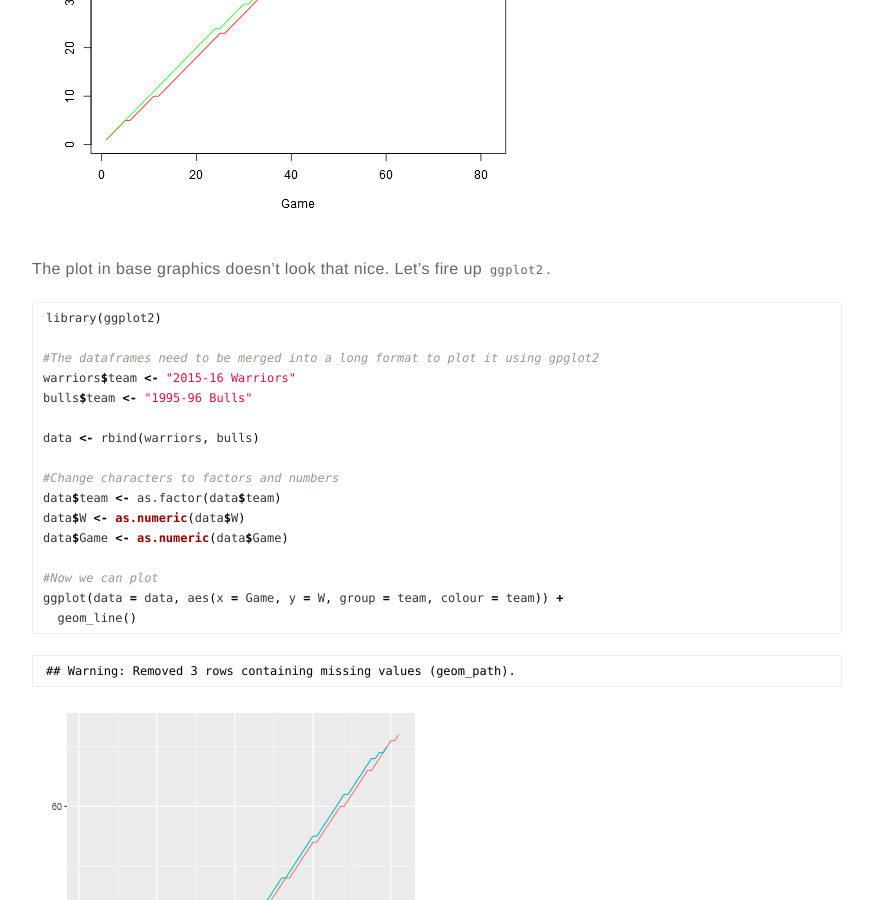
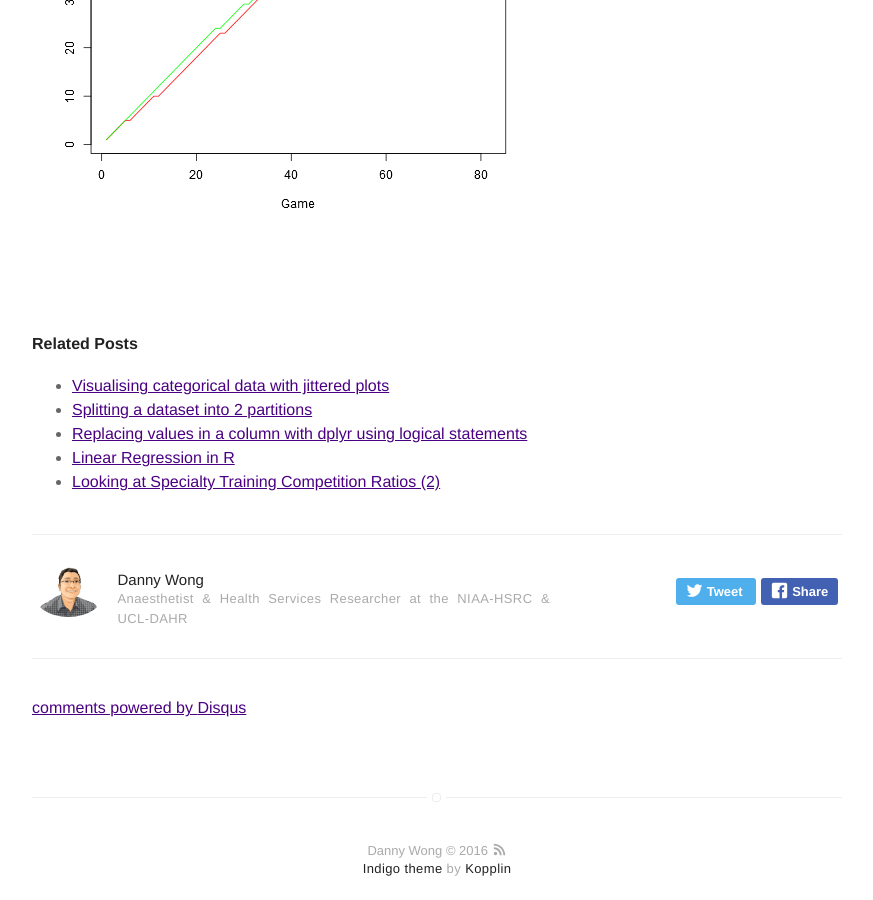
Before and after one commit to dannyjnwong/dannyjnwong.github.io, a Jekyll site: the page built from _posts/2016-04-08-Webscraping-NBA-data-2015-16-Golden-State-Warriors-vs-1995-96-Chicago-Bulls.md, in a window 1280 px wide and 900 px high, scrolled down 4978 px. Shown: the whole window, without its empty margins (203-1076 px from the left). Built offline with Jekyll 4.4.1, drawn with Linux system fonts in a browser that asks for light colours; comment, search, counter and statistics services are not loaded.

Commit message:
Revision

```diff
--- a/_posts/2016-04-08-Webscraping-NBA-data-2015-16-Golden-State-Warriors-vs-1995-96-Chicago-Bulls.md
+++ b/_posts/2016-04-08-Webscraping-NBA-data-2015-16-Golden-State-Warriors-vs-1995-96-Chicago-Bulls.md
@@ -254,33 +254,3 @@ points(W ~ Game, type="l", col="green", data = warriors)
 {% endhighlight %}
 
 ![center](/figures/2016-04-08-Webscraping-NBA-data-2015-16-Golden-State-Warriors-vs-1995-96-Chicago-Bulls/unnamed-chunk-1-1.png)
-
-The plot in base graphics doesn't look that nice. Let's fire up `ggplot2`.
-
-
-{% highlight r %}
-library(ggplot2)
-
-#The dataframes need to be merged into a long format to plot it using gpglot2
-warriors$team <- "2015-16 Warriors"
-bulls$team <- "1995-96 Bulls"
-
-data <- rbind(warriors, bulls)
-
-#Change characters to factors and numbers
-data$team <- as.factor(data$team)
-data$W <- as.numeric(data$W)
-data$Game <- as.numeric(data$Game)
-
-#Now we can plot
-ggplot(data = data, aes(x = Game, y = W, group = team, colour = team)) +
-  geom_line()
-{% endhighlight %}
-
-
-
-{% highlight text %}
-## Warning: Removed 3 rows containing missing values (geom_path).
-{% endhighlight %}
-
-![center](/figures/2016-04-08-Webscraping-NBA-data-2015-16-Golden-State-Warriors-vs-1995-96-Chicago-Bulls/unnamed-chunk-2-1.png)
```
Also changed, not shown: _drafts/2016-04-08-Webscraping-NBA-data-2015-16-Golden-State-Warriors-vs-1995-96-Chicago-Bulls.Rmd (+0 -21 lines), figures/2016-04-08-Webscraping-NBA-data-2015-16-Golden-State-Warriors-vs-1995-96-Chicago-Bulls/unnamed-chunk-2-1.png (deleted).
